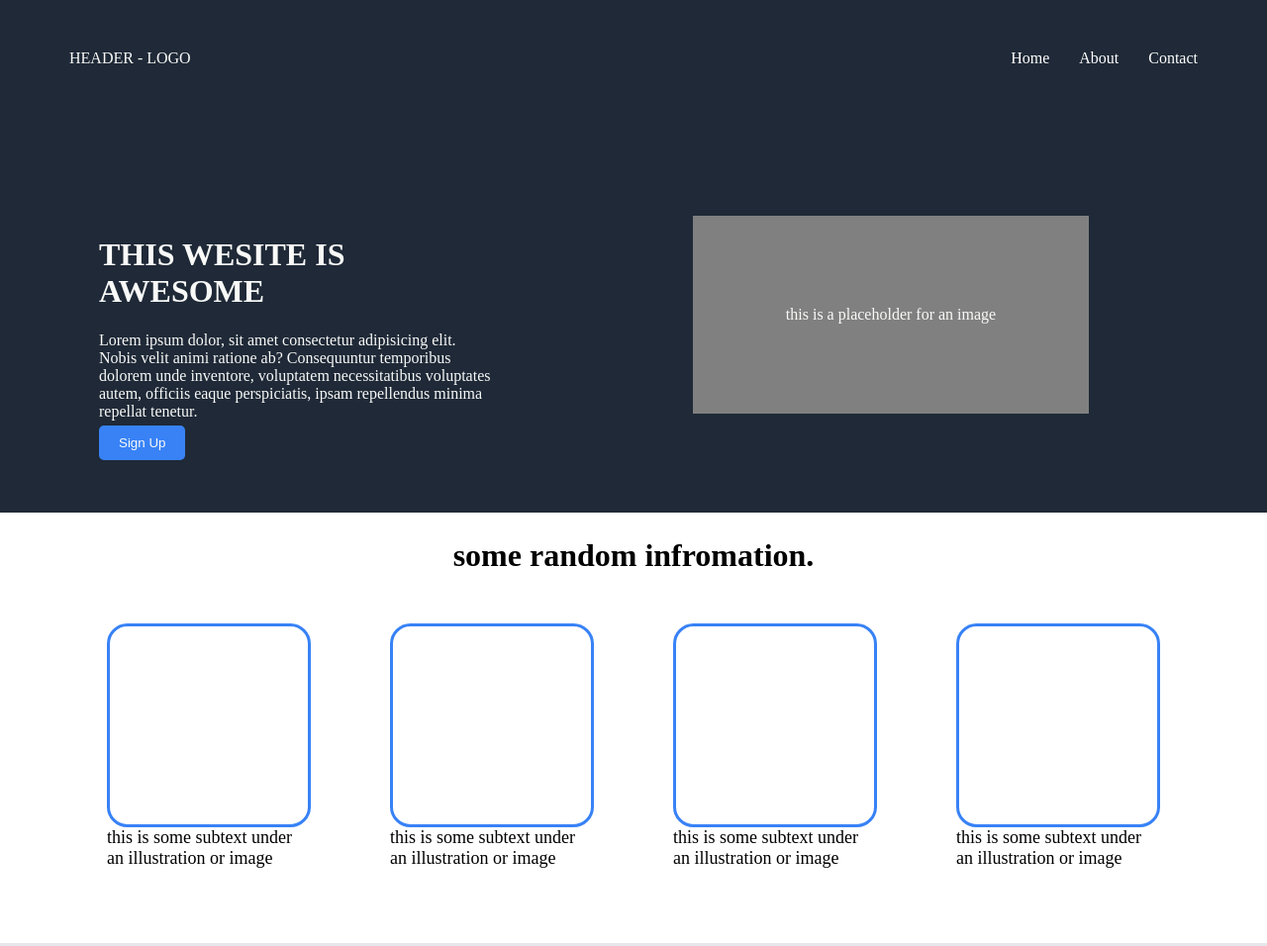
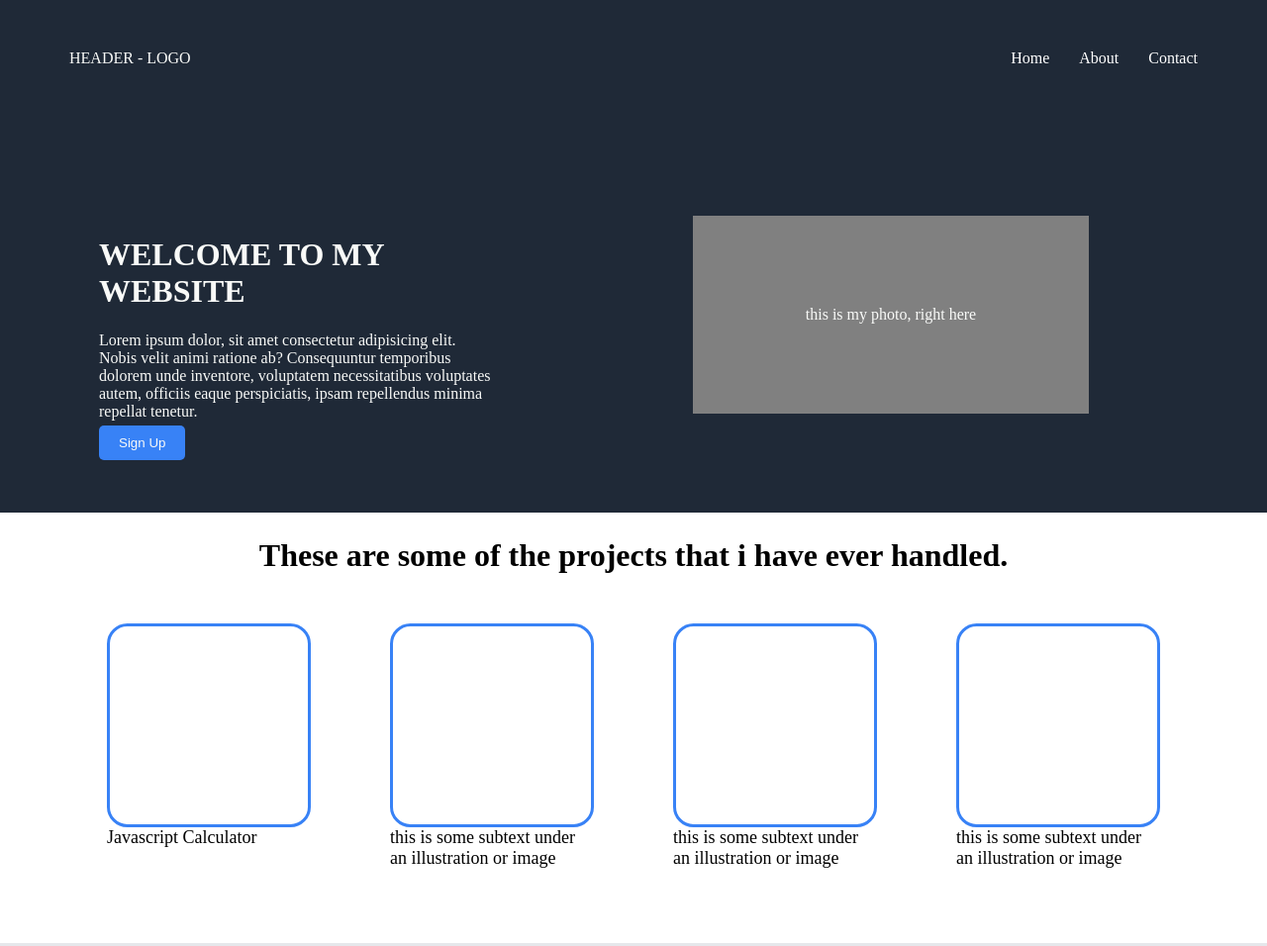
Before and after one commit to teefe/Landing-Page, a plain HTML site: page index.html in a window 1280 px wide. Shown: the top 956 px of the page at 99% size. Drawn offline with Linux system fonts and the light colour scheme.

Commit message:
simple update on data

```diff
--- a/index.html
+++ b/index.html
@@ -22,24 +22,24 @@
             </div>
             <div class=" subheader-2">
             <div class="insidehead">
-                <h1>THIS WESITE IS AWESOME</h1>
+                <h1>WELCOME TO MY WEBSITE</h1>
                 Lorem ipsum dolor, sit amet consectetur adipisicing elit. Nobis velit animi ratione ab? Consequuntur temporibus dolorem unde inventore, voluptatem necessitatibus voluptates autem, officiis eaque perspiciatis, ipsam repellendus minima repellat tenetur.
                 <button> Sign Up</button>
             </div>
             <div class="insidehead-2">
-                this is a placeholder for an image
+                this is my photo, right here
             </div>
         </div>
         </div>
         <div class="layer-2">
             <div class="container">
-            some random infromation.
+            These are some of the projects that i have ever handled.
             </div>
             <div class="cards">
                 <div class="container">
                     <div class="card"> </div>
                     <div class="text">
-                        this is some subtext under an illustration or image
+                        Javascript Calculator
                     </div>
                 </div>
                 <div class="container">
```
